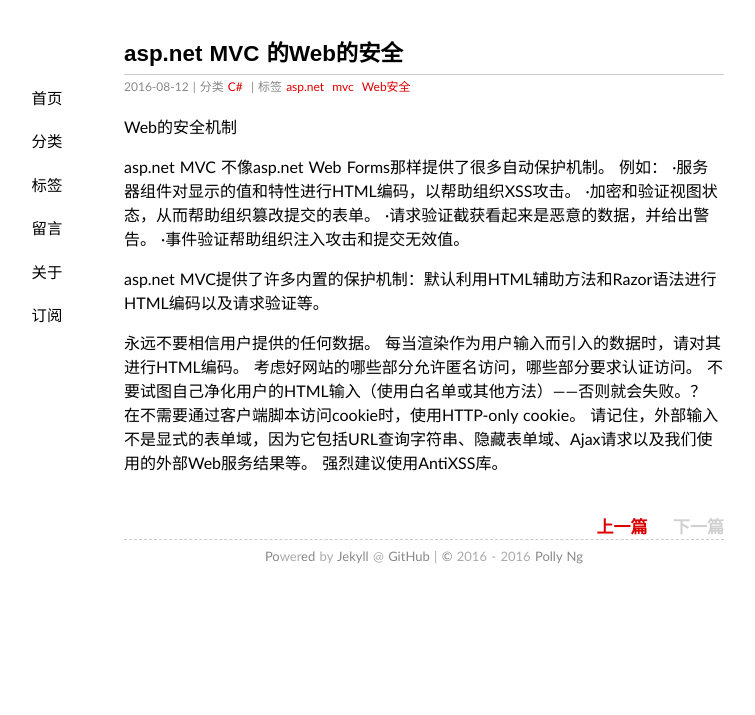
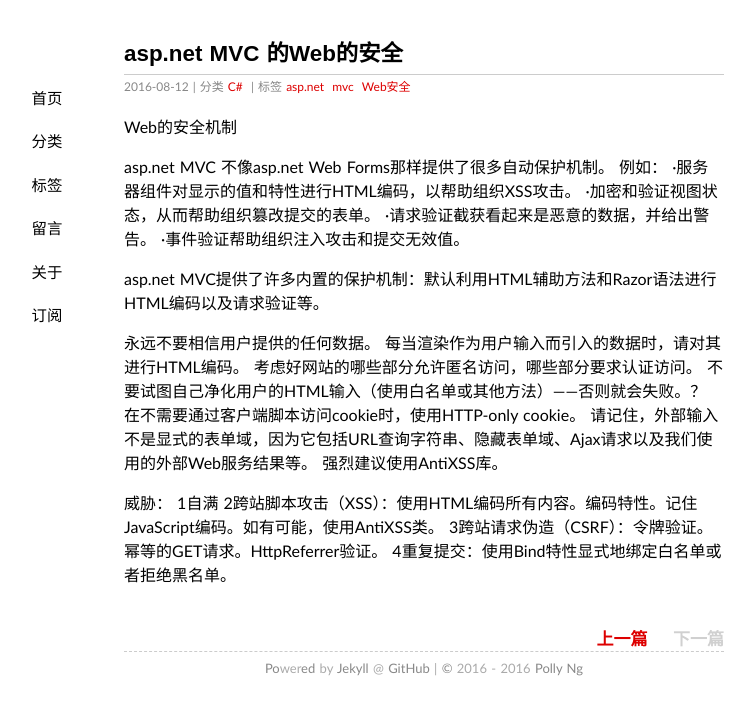
Before and after one commit to Pollyreal/pollyreal.github.io, a Jekyll site: the page built from _posts/2016-08-12-mvc-csharp-auth.md, in a window 1280 px wide. Shown: the top 715 px of the page, without its empty margins (216-971 px from the left). Built offline with Jekyll 4.4.1, drawn with Linux system fonts in a browser that asks for light colours; comment, search, counter and statistics services are not loaded.

Commit message:
Update and rename 2016-08-12-mvc-c#-auth.md to 2016-08-12-mvc-csharp-auth.md

```diff
--- a/_posts/2016-08-12-mvc-c#-auth.md
+++ b/_posts/2016-08-12-mvc-csharp-auth.md
@@ -23,3 +23,9 @@ asp.net MVC提供了许多内置的保护机制：默认利用HTML辅助方法
 在不需要通过客户端脚本访问cookie时，使用HTTP-only cookie。
 请记住，外部输入不是显式的表单域，因为它包括URL查询字符串、隐藏表单域、Ajax请求以及我们使用的外部Web服务结果等。
 强烈建议使用AntiXSS库。
+
+威胁：
+1自满
+2跨站脚本攻击（XSS）：使用HTML编码所有内容。编码特性。记住JavaScript编码。如有可能，使用AntiXSS类。
+3跨站请求伪造（CSRF）：令牌验证。幂等的GET请求。HttpReferrer验证。
+4重复提交：使用Bind特性显式地绑定白名单或者拒绝黑名单。
```
